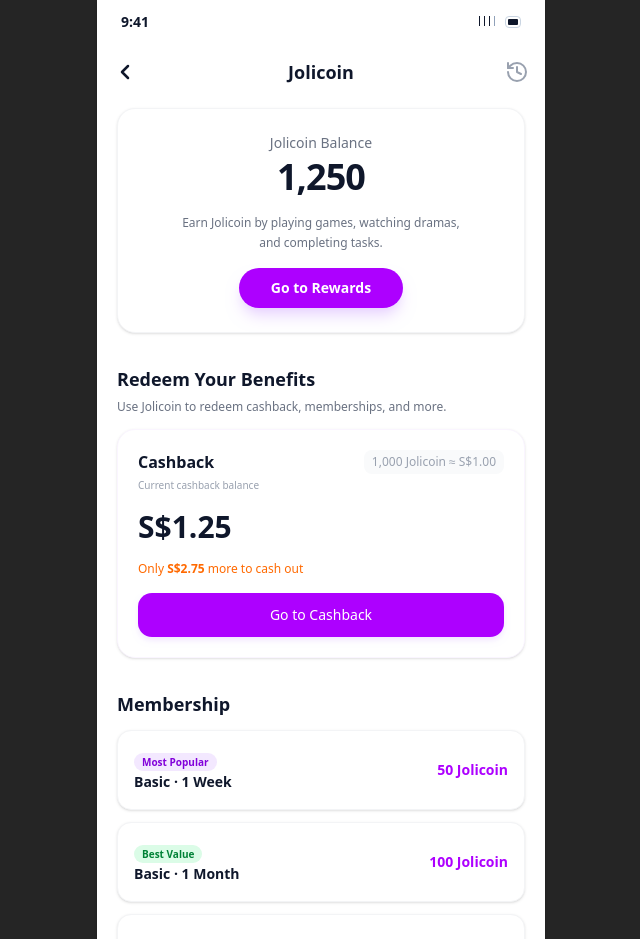
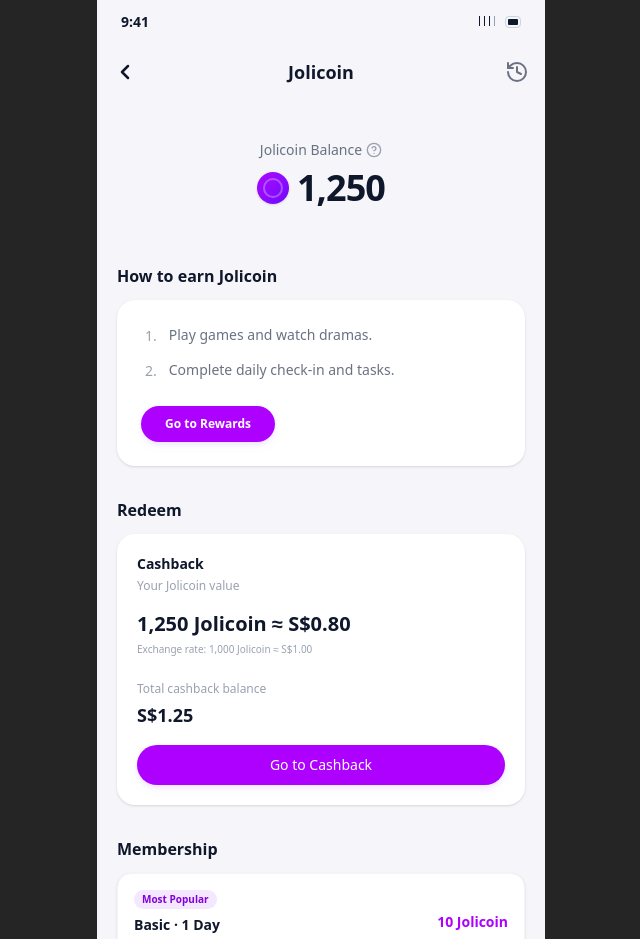
Before and after one commit to CruiseSL/Jolibox-APP, a Next.js app: page /jolicoin in a window 1280 px wide. Shown: the top 939 px of the page, without its empty margins (319-959 px from the left). Built offline with nearby package versions, Linux system fonts and the light colour scheme.

Commit message:
feat(jolicoin): redesign Jolicoin page with simplified earn card, cashback details, and membership options

```diff
--- a/src/app/jolicoin/page.tsx
+++ b/src/app/jolicoin/page.tsx
@@ -1,15 +1,19 @@
 import Link from "next/link";
 import { ChevronLeft, History } from "lucide-react";
 import { BalanceCard } from "@/components/jolicoin/BalanceCard";
+import { Button } from "@/components/ui/button";
 import { RedeemSection } from "@/components/jolicoin/RedeemSection";
 import { MembershipSection } from "@/components/jolicoin/MembershipSection";
 
 export default function JolicoinPage() {
     return (
-        <div className="min-h-screen text-slate-900 pb-10 bg-[#252525]">
-            <div className="mx-auto max-w-md bg-white min-h-screen shadow-sm relative flex flex-col">
+        <div className="min-h-screen text-slate-900 bg-[#252525]">
+            {/* Background Gradient Mesh - subtle top glow matching mockup */}
+            <div className="fixed top-0 left-0 right-0 h-64 bg-[radial-gradient(ellipse_at_top_right,_var(--tw-gradient-stops))] from-purple-100/60 via-transparent to-transparent pointer-events-none" />
+
+            <div className="mx-auto max-w-md bg-[#F5F5FA] min-h-screen relative flex flex-col">
                 {/* Status Bar Placeholder */}
-                <div className="flex justify-between items-center px-6 py-3 text-sm font-semibold sticky top-0 z-50 bg-white/95 backdrop-blur-md">
+                <div className="flex justify-between items-center px-6 py-3 text-sm font-semibold sticky top-0 z-50 bg-[#F5F5FA]">
                     <span>9:41</span>
                     <div className="flex gap-1.5 item-center">
                         <div className="flex gap-1">
@@ -25,19 +29,47 @@ export default function JolicoinPage() {
                 </div>
 
                 {/* Top Navigation */}
-                <div className="flex items-center justify-between px-4 py-2 sticky top-[44px] z-40 bg-white/95 backdrop-blur-md">
-                    <Link href="/" className="p-2 -ml-2 hover:bg-gray-100 rounded-full transition-colors">
+                <div className="flex items-center justify-between px-4 py-2 sticky top-[44px] z-40 bg-[#F5F5FA]">
+                    <Link href="/" className="p-2 -ml-2 hover:bg-black/5 rounded-full transition-colors">
                         <ChevronLeft className="h-6 w-6 text-slate-900" strokeWidth={2.5} />
                     </Link>
                     <h1 className="text-lg font-bold text-slate-900">Jolicoin</h1>
-                    <button className="p-2 -mr-2 hover:bg-gray-100 rounded-full transition-colors">
-                        <History className="h-6 w-6 text-gray-400" strokeWidth={2} />
+                    <button className="p-2 -mr-2 hover:bg-black/5 rounded-full transition-colors">
+                        <History className="h-6 w-6 text-gray-500" strokeWidth={2} />
                     </button>
                 </div>
 
                 {/* Content */}
-                <main className="px-5 pt-2 flex-1 space-y-8">
+                <main className="px-5 pt-4 flex-1 space-y-8 relative z-10 pb-10">
                     <BalanceCard />
+
+                    <div className="space-y-3">
+                        <h3 className="text-base font-bold text-slate-900">How to earn Jolicoin</h3>
+
+                        <div className="bg-white rounded-2xl p-6 shadow-sm space-y-6">
+                            <div className="space-y-3 px-1">
+                                <div className="flex gap-3 items-start">
+                                    <span className="text-gray-400 text-sm font-medium mt-0.5">1.</span>
+                                    <p className="text-gray-500 text-sm font-medium leading-relaxed">
+                                        Play games and watch dramas.
+                                    </p>
+                                </div>
+                                <div className="flex gap-3 items-start">
+                                    <span className="text-gray-400 text-sm font-medium mt-0.5">2.</span>
+                                    <p className="text-gray-500 text-sm font-medium leading-relaxed">
+                                        Complete daily check-in and tasks.
+                                    </p>
+                                </div>
+                            </div>
+
+                            <Link href="/">
+                                <Button className="w-fit px-6 bg-[#AD00FF] hover:bg-[#9600db] text-white rounded-full h-9 text-xs font-semibold shadow-md shadow-purple-100">
+                                    Go to Rewards
+                                </Button>
+                            </Link>
+                        </div>
+                    </div>
+
                     <RedeemSection />
                     <MembershipSection />
                 </main>
--- a/src/app/page.tsx
+++ b/src/app/page.tsx
@@ -8,7 +8,7 @@ import { TaskList } from "@/components/rewards/TaskList";
 
 export default function Home() {
   return (
-    <div className="min-h-screen pb-24 text-slate-900 bg-[#252525]">
+    <div className="min-h-screen text-slate-900 bg-[#252525]">
       <div className="mx-auto max-w-md bg-white min-h-screen shadow-sm relative flex flex-col">
         {/* Status Bar Placeholder */}
         <div className="flex justify-between items-center px-6 py-3 text-sm font-semibold sticky top-0 z-50 bg-white/80 backdrop-blur-md">
@@ -27,7 +27,7 @@ export default function Home() {
         </div>
 
         {/* Content Container */}
-        <main className="px-5 space-y-6 pt-2 pb-8 flex-1">
+        <main className="px-5 space-y-6 pt-2 pb-24 flex-1">
           <HeaderStats />
           <DailyCheckIn />
           <BonusCard />
--- a/src/components/jolicoin/BalanceCard.tsx
+++ b/src/components/jolicoin/BalanceCard.tsx
@@ -1,23 +1,22 @@
-import { Button } from "@/components/ui/button";
-import Link from "next/link";
+import { CircleHelp } from "lucide-react";
 
 export function BalanceCard() {
     return (
-        <div className="rounded-2xl bg-white p-6 shadow-sm border border-gray-100 flex flex-col items-center text-center space-y-4">
-            <div className="space-y-1">
-                <h2 className="text-gray-500 text-sm font-medium">Jolicoin Balance</h2>
+        <div className="flex flex-col items-center text-center space-y-2 py-6">
+            <div className="flex items-center gap-1 text-gray-500 text-sm font-medium">
+                <span>Jolicoin Balance</span>
+                <CircleHelp className="h-4 w-4 text-gray-400" />
+            </div>
+
+            <div className="flex items-center gap-2">
+                {/* Purple Coin Icon Placeholder - using a div with gradient for now or an image if available.
+                    Mockup shows a purple coin. I'll use a simple styled div to simulate it or a Lucide icon if closest.
+                    The mockup has a specific detailed coin. I will use a placeholder circle with gradient. */}
+                <div className="w-8 h-8 rounded-full bg-gradient-to-br from-[#AD00FF] to-[#7000FF] flex items-center justify-center shadow-sm">
+                    <div className="w-5 h-5 rounded-full border-2 border-white/30" />
+                </div>
                 <div className="text-4xl font-black text-slate-900 tracking-tight">1,250</div>
             </div>
-
-            <p className="text-xs text-gray-500 max-w-[280px] leading-relaxed">
-                Earn Jolicoin by playing games, watching dramas, and completing tasks.
-            </p>
-
-            <Link href="/">
-                <Button className="bg-[#AD00FF] hover:bg-[#9600db] text-white rounded-full px-8 h-10 text-sm font-semibold shadow-lg shadow-purple-200">
-                    Go to Rewards
-                </Button>
-            </Link>
         </div>
     );
 }
--- a/src/components/jolicoin/MembershipSection.tsx
+++ b/src/components/jolicoin/MembershipSection.tsx
@@ -1,46 +1,60 @@
-import { Badge } from "@/components/ui/badge";
-
 export function MembershipSection() {
     const items = [
         {
-            title: "Basic · 1 Week",
-            price: "50 Jolicoin",
+            title: "Basic · 1 Day",
+            price: "10 Jolicoin",
+            subtitle: "Skip all game ads for today",
             tag: "Most Popular",
             tagColor: "bg-purple-100 text-purple-700"
         },
         {
-            title: "Basic · 1 Month",
-            price: "100 Jolicoin",
+            title: "Basic · 3 Days",
+            price: "25 Jolicoin",
+            subtitle: "Enjoy ad-free gaming for 3 days",
             tag: "Best Value",
             tagColor: "bg-green-100 text-green-700"
         },
         {
-            title: "Standard · 1 Week",
-            price: "100 Jolicoin",
+            title: "Basic · 7 Days",
+            price: "50 Jolicoin",
+            subtitle: "A full week without game ads",
             tag: null
+        },
+        {
+            title: "Standard · 1 Day",
+            price: "20 Jolicoin",
+            subtitle: "Skip game & drama ads for a day",
+            tag: "Try Premium",
+            tagColor: "bg-blue-100 text-blue-600"
         },
     ];
 
     return (
         <div className="space-y-3 pb-8">
-            <h3 className="text-lg font-bold text-slate-900">Membership</h3>
+            <h3 className="text-base font-bold text-slate-900">Membership</h3>
 
             <div className="space-y-3">
                 {items.map((item, idx) => (
-                    <div key={idx} className="rounded-xl bg-white p-4 shadow-sm border border-gray-100 flex items-center justify-between min-h-[80px]">
-                        <div className="space-y-1.5">
+                    <div key={idx} className="rounded-xl bg-white p-4 shadow-sm border border-gray-100 min-h-[84px] flex flex-col justify-center">
+                        <div className="flex justify-between items-center w-full">
+                            <div className="flex flex-col items-start gap-1">
                                 {item.tag && (
-                                <span className={`text-[10px] font-bold px-2 py-0.5 rounded-full ${item.tagColor}`}>
+                                    <span className={`text-[10px] font-bold px-2 py-0.5 rounded-full ${item.tagColor} mb-0.5`}>
                                         {item.tag}
                                     </span>
                                 )}
                                 <div className="font-bold text-slate-900 text-sm">
                                     {item.title}
                                 </div>
+                                <div className="text-xs text-gray-400 font-medium">
+                                    {item.subtitle}
                                 </div>
-                        <span className="text-[#AD00FF] font-bold text-sm">
+                            </div>
+
+                            <span className="text-[#AD00FF] font-bold text-sm text-right shrink-0 ml-2 self-center">
                                 {item.price}
                             </span>
+                        </div>
                     </div>
                 ))}
             </div>
--- a/src/components/jolicoin/RedeemSection.tsx
+++ b/src/components/jolicoin/RedeemSection.tsx
@@ -1,36 +1,39 @@
 import { Button } from "@/components/ui/button";
+import Link from "next/link";
 
 export function RedeemSection() {
     return (
         <div className="space-y-3">
-            <div className="space-y-1">
-                <h3 className="text-lg font-bold text-slate-900">Redeem Your Benefits</h3>
-                <p className="text-xs text-gray-500 leading-relaxed">
-                    Use Jolicoin to redeem cashback, memberships, and more.
-                </p>
-            </div>
+            <h3 className="text-base font-bold text-slate-900">Redeem</h3>
 
             {/* Cashback Card */}
-            <div className="rounded-2xl bg-white p-5 shadow-sm border border-purple-50 space-y-4">
-                <div className="flex justify-between items-start">
+            <div className="rounded-2xl bg-white p-5 shadow-sm space-y-4">
+                <div className="space-y-4">
                     <div className="space-y-1">
-                        <h4 className="font-bold text-slate-900 text-base">Cashback</h4>
-                        <p className="text-[10px] text-gray-400 font-medium">Current cashback balance</p>
+                        <h4 className="font-bold text-slate-900 text-sm">Cashback</h4>
+                        <p className="text-xs text-gray-400 font-medium">Your Jolicoin value</p>
                     </div>
-                    <span className="text-xs text-gray-400 font-medium bg-gray-50 px-2 py-1 rounded-md">
-                        1,000 Jolicoin ≈ S$1.00
-                    </span>
+
+                    <div className="space-y-1">
+                        <div className="text-xl font-bold text-slate-900">
+                            1,250 Jolicoin ≈ S$0.80
+                        </div>
+                        <p className="text-[10px] text-gray-400 font-medium">
+                            Exchange rate: 1,000 Jolicoin ≈ S$1.00
+                        </p>
+                    </div>
+
+                    <div className="space-y-1 pt-2">
+                        <p className="text-xs text-gray-400 font-medium">Total cashback balance</p>
+                        <div className="text-lg font-bold text-slate-900">S$1.25</div>
+                    </div>
                 </div>
 
-                <div className="text-3xl font-bold text-slate-900">S$1.25</div>
-
-                <p className="text-xs text-orange-500 font-medium">
-                    Only <span className="font-bold">S$2.75</span> more to cash out
-                </p>
-
-                <Button className="w-full bg-[#AD00FF] hover:bg-[#9600db] text-white rounded-xl h-11 font-medium shadow-md shadow-purple-100">
-                    Go to Cashback
-                </Button>
+                <Link href="/cashback" className="block">
+                    <Button className="w-full bg-[#AD00FF] hover:bg-[#9600db] text-white rounded-full h-10 font-medium shadow-md shadow-purple-100">
+                        Go to Cashback
+                    </Button>
+                </Link>
             </div>
         </div>
     );
```
Lines whose indentation alone changed are shown as unchanged.
